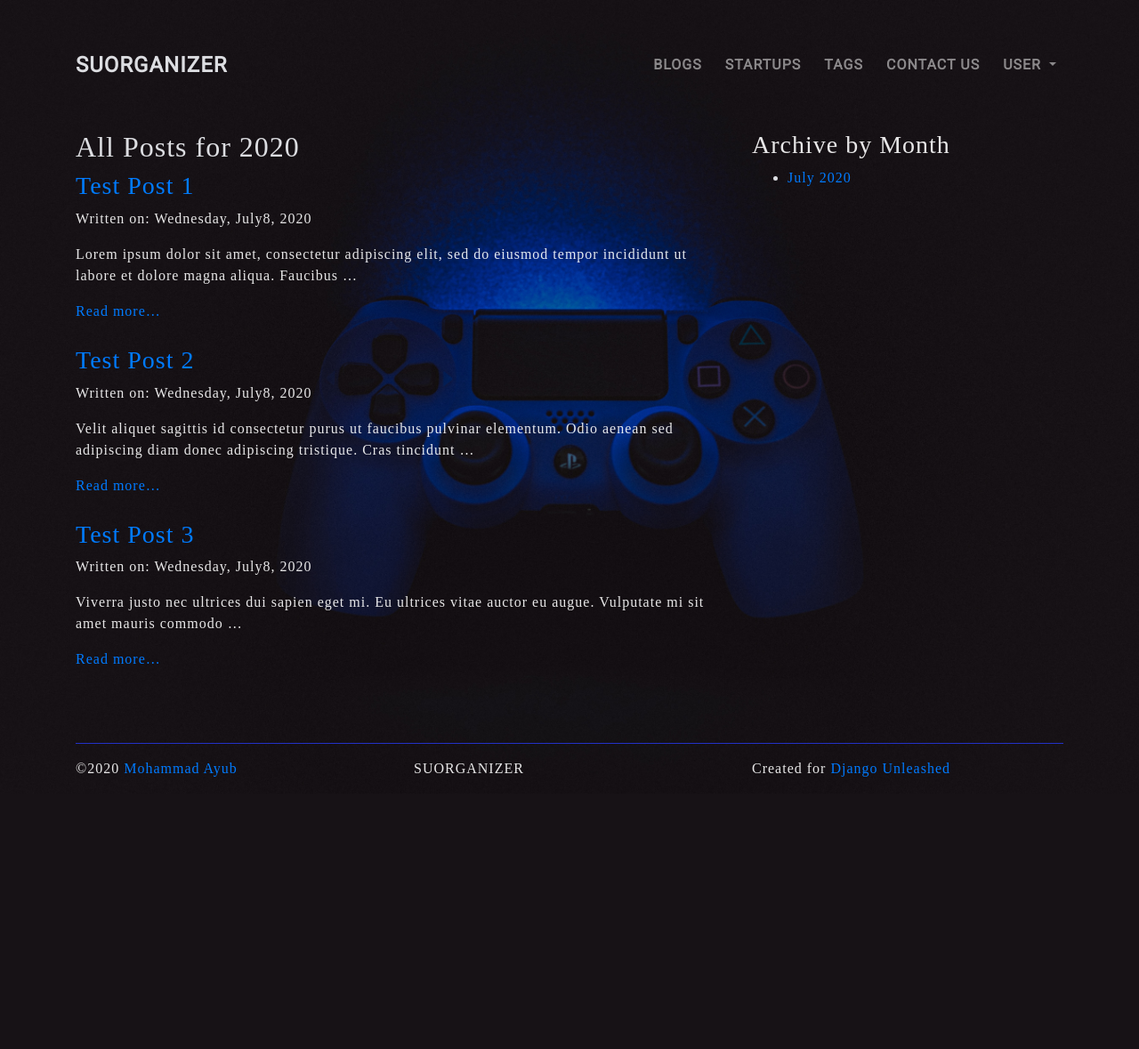
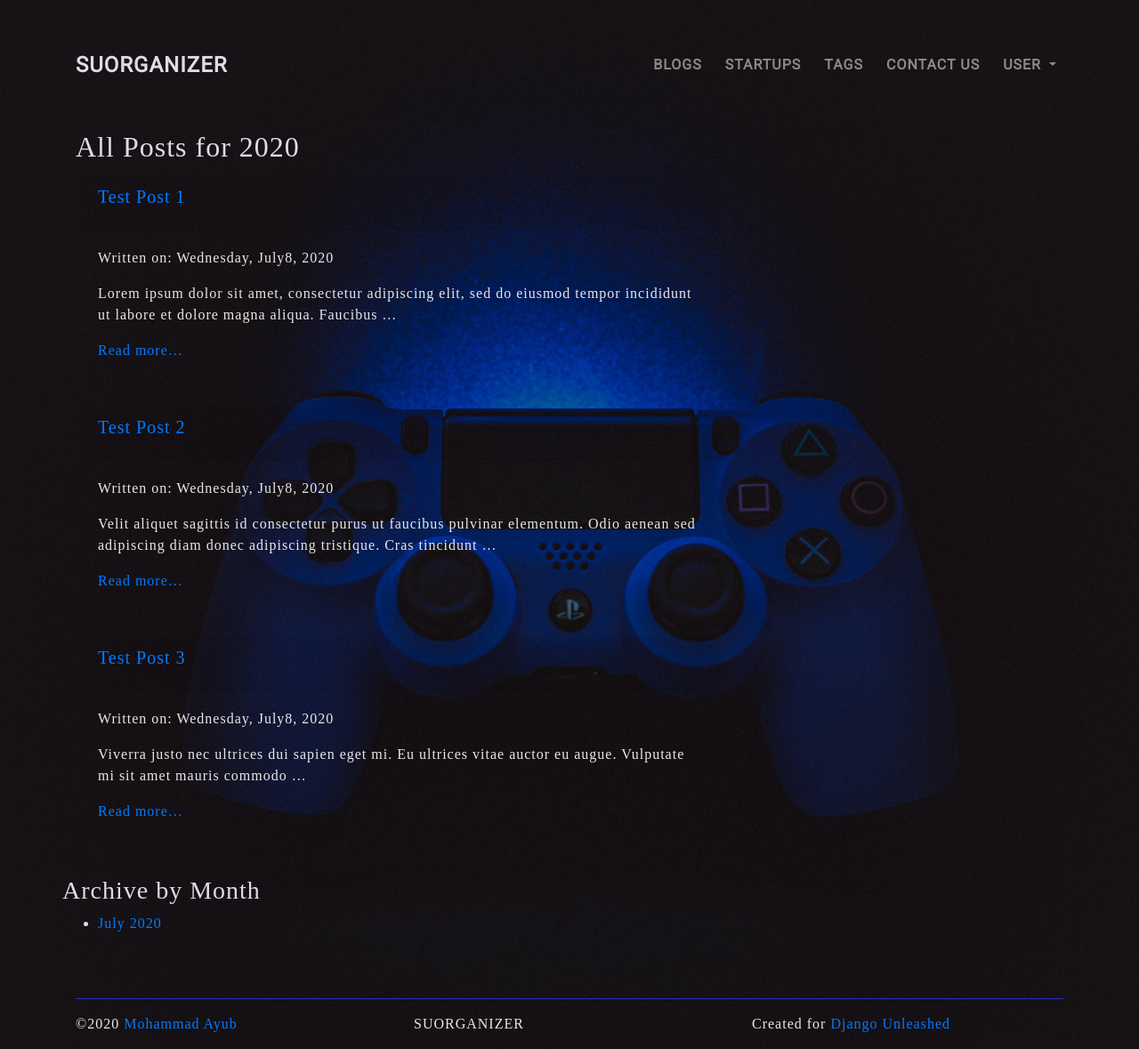
Before and after one commit to mohammadasim/suorganiser, a Django app: page /blogs/2020/ in a window 1280 px wide. Shown: the whole page at 89% size. Before the commit the page ends 873 px from the top, so only its background shows below. Run offline with Django 3.2, Linux system fonts and the light colour scheme; data comes from the database, SQL or seed files in the repository; parts of the project's set-up code (start-up, migrations or seed data) failed here and were passed over; some libraries are stand-ins or nearby versions.

Commit message:
refactored all post list templates

```diff
--- a/suorganizer/blogs/templates/post/post_archive_year.html
+++ b/suorganizer/blogs/templates/post/post_archive_year.html
@@ -3,58 +3,58 @@
 {% block title %}
 {{ block.super }} - {{ year|date:'Y' }} Posts
 {% endblock %}
-{% block content %}
-<div class="row">
-    <div class="col-8">
+{% block post_content %}
         <h2>All Posts for {{ year|date:'Y' }}</h2>
         {% for post in post_list %}
         <article>
             <header>
-                <h3>
+                <div class="card text-white bg-transparent border-dark">
+                        <div class="card-header">
+                            <h5 class="card-title">
                                 <a href="{{ post.get_absolute_url }}">{{ post.title|title }}</a>
-                </h3>
-                <p>
-                    Written on:
-                    <time datetime="{{ post.pub_date|date:'Y-m-d'}}">
-                        {{ post.pub_date|date:'l, Fj, Y'}}
-                    </time>
+                            </h5>
+                        </div>
+                        <div class="card-body">
+                            <p class="card-text">
+                                Written on: {{ post.pub_date|date:"l, Fj, Y"}}
                             </p>
-
                             <p>{{ post.text|truncatewords:20 }}</p>
-                <p class="read-more">
                             <a href="{{ post.get_absolute_url }}">Read more&hellip;</a>
-                </p>
+                        </div>
+                </div>
                 <div class="d-flex justify-content-start">
                     {% if perms.blogs.change_post %}
                     <p>
-                        <a class="text-warning" href="{{ post.get_update_url }}" title="Edit"><span
-                                class="material-icons">edit</span></a>
+                        <a class="text-warning" href="{{ post.get_update_url }}" title="Edit">
+                            <span class="material-icons">edit</span>
+                        </a>
                     </p>
                     {% endif %}
                     {% if perms.blogs.delete_post %}
                     <p>
-                        <a class="text-danger" href="{{ post.get_delete_url }}" title="Delete"><span
-                                class="material-icons">delete_forever</span></a>
+                        <a class="text-danger" href="{{ post.get_delete_url }}" title="Delete">
+                            <span class="material-icons">delete_forever</span>
+                        </a>
                     </p>
                     {% endif %}
                 </div>
             </header>
         </article>
         {% endfor %}
-
-    </div>
-     <div class="col-4">
+        {% endblock post_content %}
+        {% block col-4 %}
+        <section class="latest_post">
             <h3>Archive by Month</h3>
                 <ul>
                     {% for month in date_list %}
-            <li><a href="{% url 'blogs_post_archive_month' month|date:'Y' month|date:'n' %}">{{ month|date:"F Y" }}</a> </li>
+                    <li>
+                        <a href="{% url 'blogs_post_archive_month' month|date:'Y' month|date:'n' %}">{{ month|date:"F Y" }}</a>
+                    </li>
                     {% endfor %}
                 </ul>
-
-    </div>
-</div>
-<div class="row">
-    <div class="col-12">
+        </section>
+        {% endblock col-4 %}
+        {% block pagination %}
         <nav aria-label="Page navigation example">
             <ul class="pagination">
             {% if previous_year %}
@@ -77,8 +77,4 @@
             {% endif %}
             </ul>
         </nav>
-    </div>
-
-</div>
-
-{% endblock content %}
+        {% endblock pagination %}
--- a/suorganizer/blogs/templates/post/post_list.html
+++ b/suorganizer/blogs/templates/post/post_list.html
@@ -30,7 +30,6 @@
                             </p>
                             {% endif %}
                         </div>
-                    </div>
                 </header>
             </article>
             {% empty %}
@@ -38,6 +37,7 @@
             {% endfor %}
         {% endblock post_content %}
         {% block col-4 %}
+        <section class="latest_post">
             <h3>Post Archives</h3>
             <ul>
                 {% for y in date_list %}
@@ -46,4 +46,5 @@
                 </a></li>
                 {% endfor %}
             </ul>
+        </section>
         {% endblock col-4 %}
```
Lines whose indentation alone changed are shown as unchanged.
